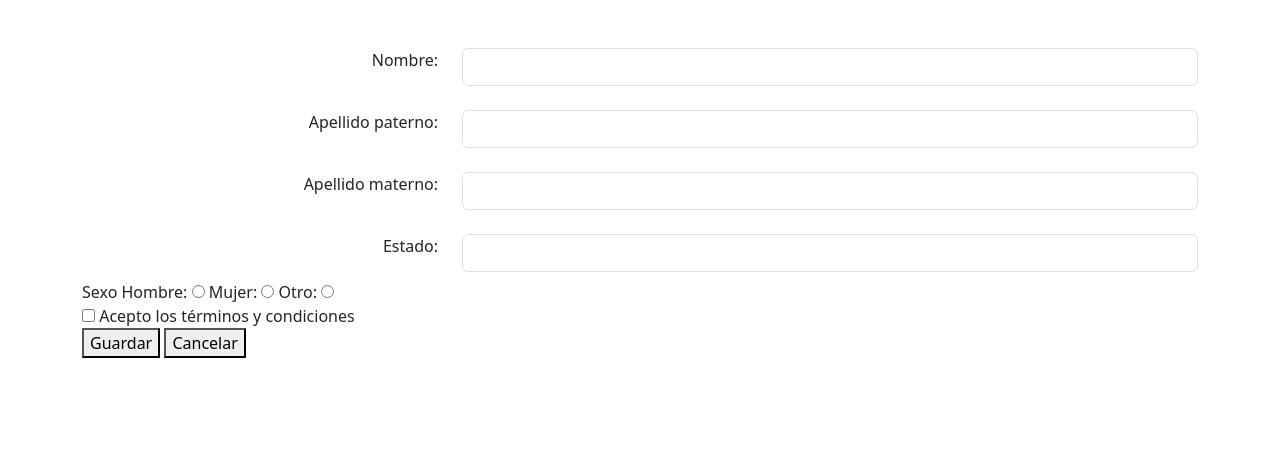
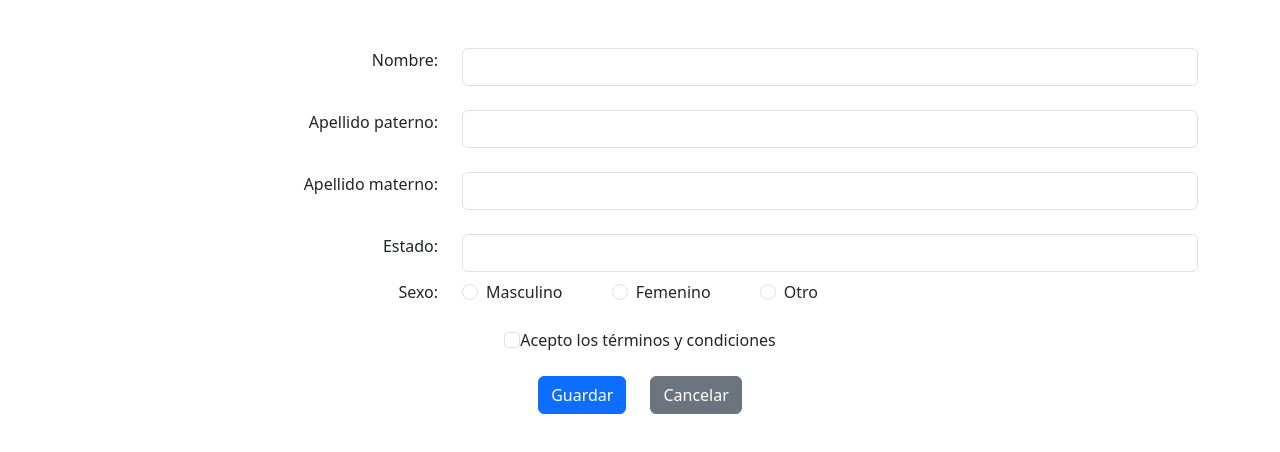
Before and after one commit to elricad1308/mi-primer-repo, a plain HTML site: page index.html in a window 1280 px wide. Drawn offline with Linux system fonts and the light colour scheme.

Commit message:
fire: Tarea de Jonathan

```diff
--- a/index.html
+++ b/index.html
@@ -89,19 +89,41 @@
         </div>
     </div><!--row-->
 
+    <div class="row mb-3">
+        <div class="col-12 col-md-4 text-md-end">
+            <label class="form-label">Sexo:</label>
+        </div>
+        <div class="col-12 col-md-4 d-flex justify-content-between">
+            <div class="form-check">
+                <input class="form-check-input" type="radio" name="Sexo" id="Sexo-Masculino">
+                <label class="form-check-label" for="Sexo-Masculino">Masculino</label>
+            </div>
+            <div class="form-check">
+                <input class="form-check-input" type="radio" name="Sexo" id="Sexo-Femenino">
+                <label class="form-check-label" for="Sexo-Femenino">Femenino</label>
+            </div>
+            <div class="form-check">
+                <input class="form-check-input" type="radio" name="Sexo" id="Sexo-otro">
+                <label class="form-check-label" for="Sexo-otro">Otro</label>
+            </div>
+        </div>
+    </div><!--row-->
 
-        Sexo
-        Hombre:
-        <input type="radio">
-        Mujer:
-        <input type="radio">
-        Otro:
-        <input type="radio"><br>
-        <input type="checkbox">
-        Acepto los términos y condiciones<br>
-        <button>Guardar</button>
-        <button>Cancelar</button>
-    </form>
+    <div class="row mb-4 justify-content-center">
+        <div class="col-12 col-md-8 d-flex justify-content-center">
+            <input class="form-check-input" type="checkbox" id="terminos">
+            <label class="form-check-label" for="terminos">Acepto los términos y condiciones</label>
+        </div>
+    </div><!--row-->
+    <div class="row mb-4 justify-content-center">
+        <div class="col-auto">
+            <button type="submit" class="btn btn-primary">Guardar</button>
+        </div>
+        <div class="col-auto">
+            <button type="button" class="btn btn-secondary">Cancelar</button>
+        </div>
+    </div>
+</form>
 </div>
 </body>
 </html>
```
